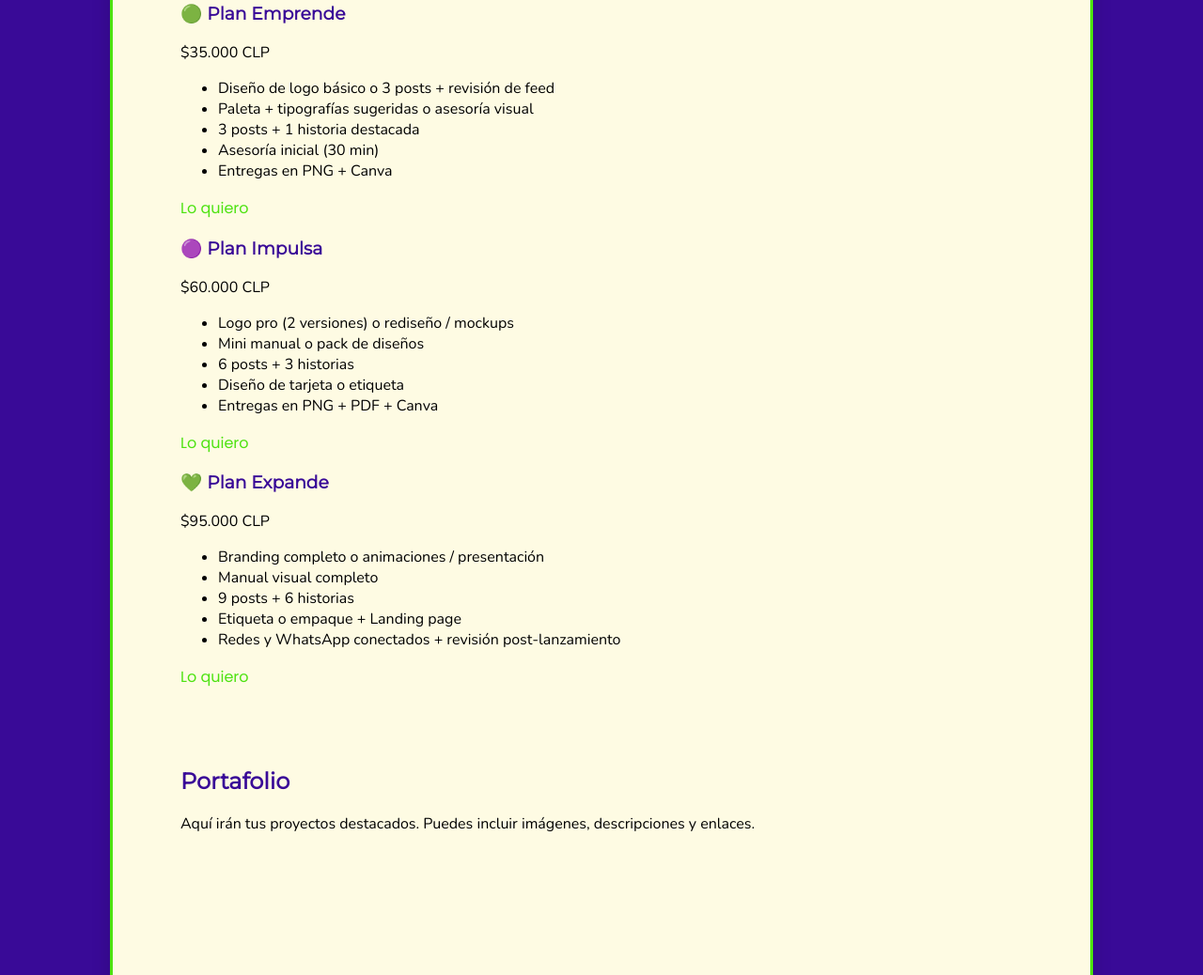
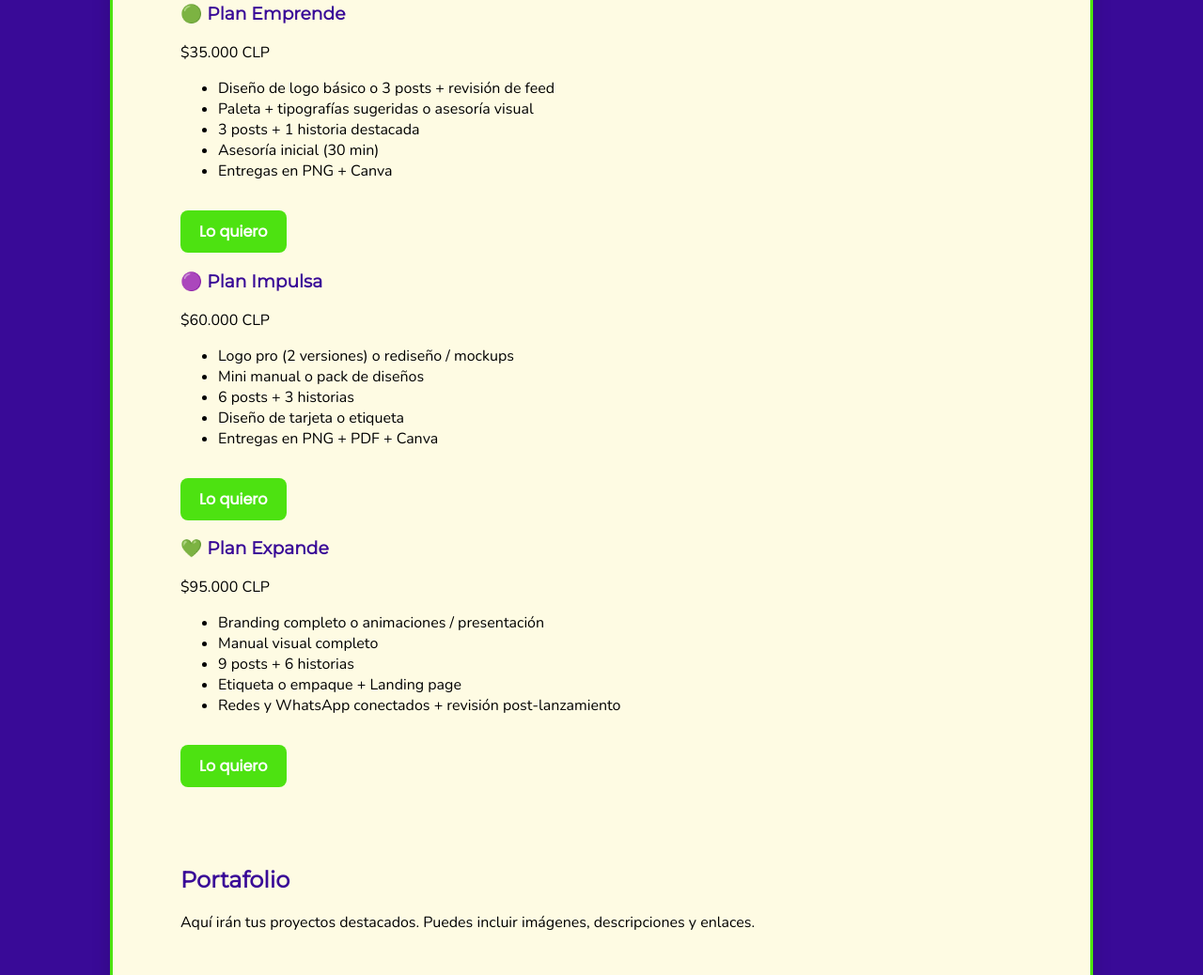
Before and after one commit to OzlabStudio/Ozlabstudio.github.io, a plain HTML site: page index.html in a window 1280 px wide. Shown: the part 1247-2285 px from the top of the page at 94% size. Drawn offline with nearby package versions, Linux system fonts and the light colour scheme; grey boxes are pictures that could not be loaded.

Commit message:
Update main.css

```diff
--- a/main.css
+++ b/main.css
@@ -244,3 +244,20 @@ footer p {
   from { opacity: 0; }
   to { opacity: 1; }
 }
+
+.whatsapp-plan-btn {
+  display: inline-block;
+  margin-top: 15px;
+  padding: 10px 20px;
+  background-color: #4de211;
+  color: #ffffff;
+  text-decoration: none;
+  font-weight: bold;
+  border-radius: 8px;
+  transition: background-color 0.3s ease;
+  font-family: 'Poppins', sans-serif;
+}
+
+.whatsapp-plan-btn:hover {
+  background-color: #3fa34d;
+}
```
